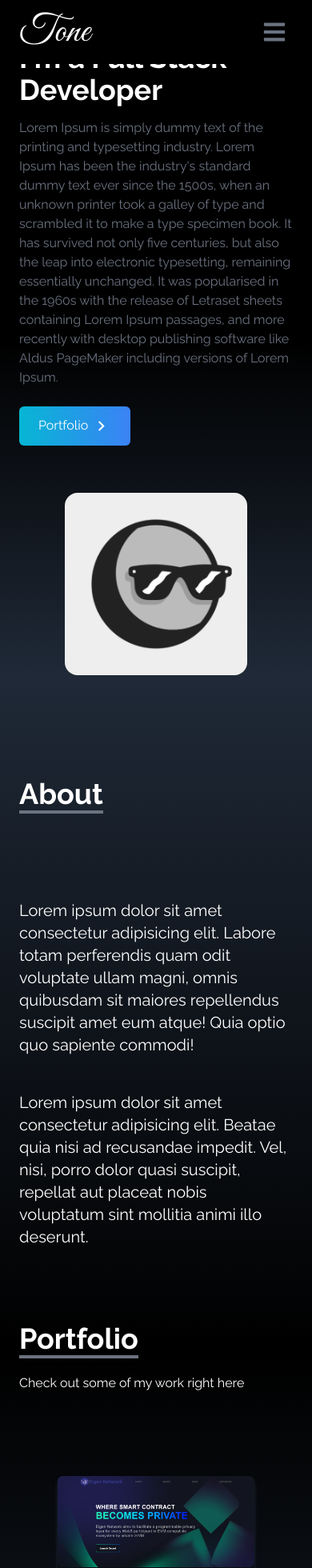
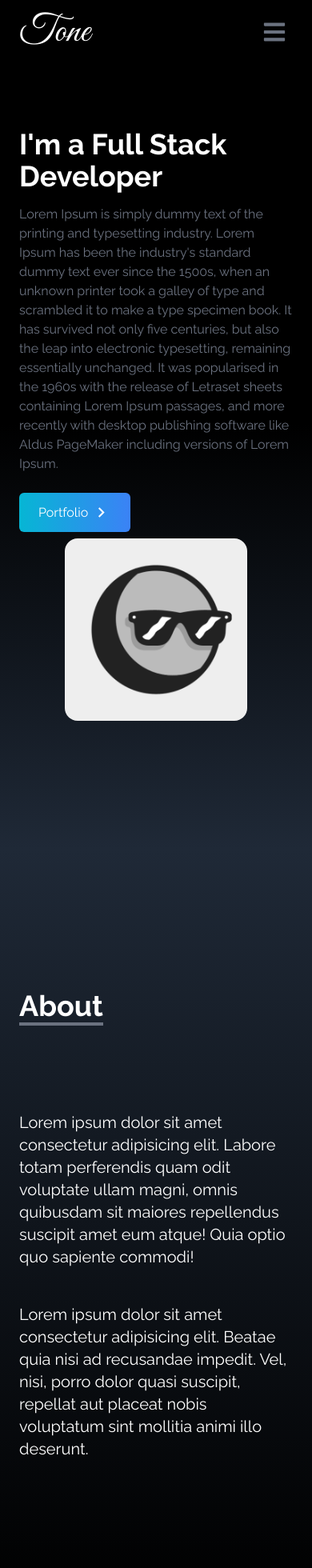
Before and after one commit to tonexie/personal-portfolio, a React (Create React App) app: page / in a window 390 px wide. Shown: the top 1960 px of the page at 80% size. Built offline with nearby package versions, Linux system fonts and the light colour scheme.

Commit message:
fix mobile views

```diff
--- a/src/tailwind-utils.js
+++ b/src/tailwind-utils.js
@@ -1,3 +1,3 @@
 // Component parent styling
-export const bgGrayToBlack = 'w-full h-screen md:h-full md:py-40 px-2 sm:px-12 bg-gradient-to-b from-gray-800 to-black text-white';
-export const bgBlackToGray = 'w-full h-screen md:h-full md:py-40 px-2 sm:px-12 bg-gradient-to-b from-black to-gray-800 text-white';
+export const bgGrayToBlack = 'w-full h-full py-40 px-2 sm:px-12 bg-gradient-to-b from-gray-800 to-black text-white';
+export const bgBlackToGray = 'w-full h-full py-40 px-2 sm:px-12 bg-gradient-to-b from-black to-gray-800 text-white';
```
